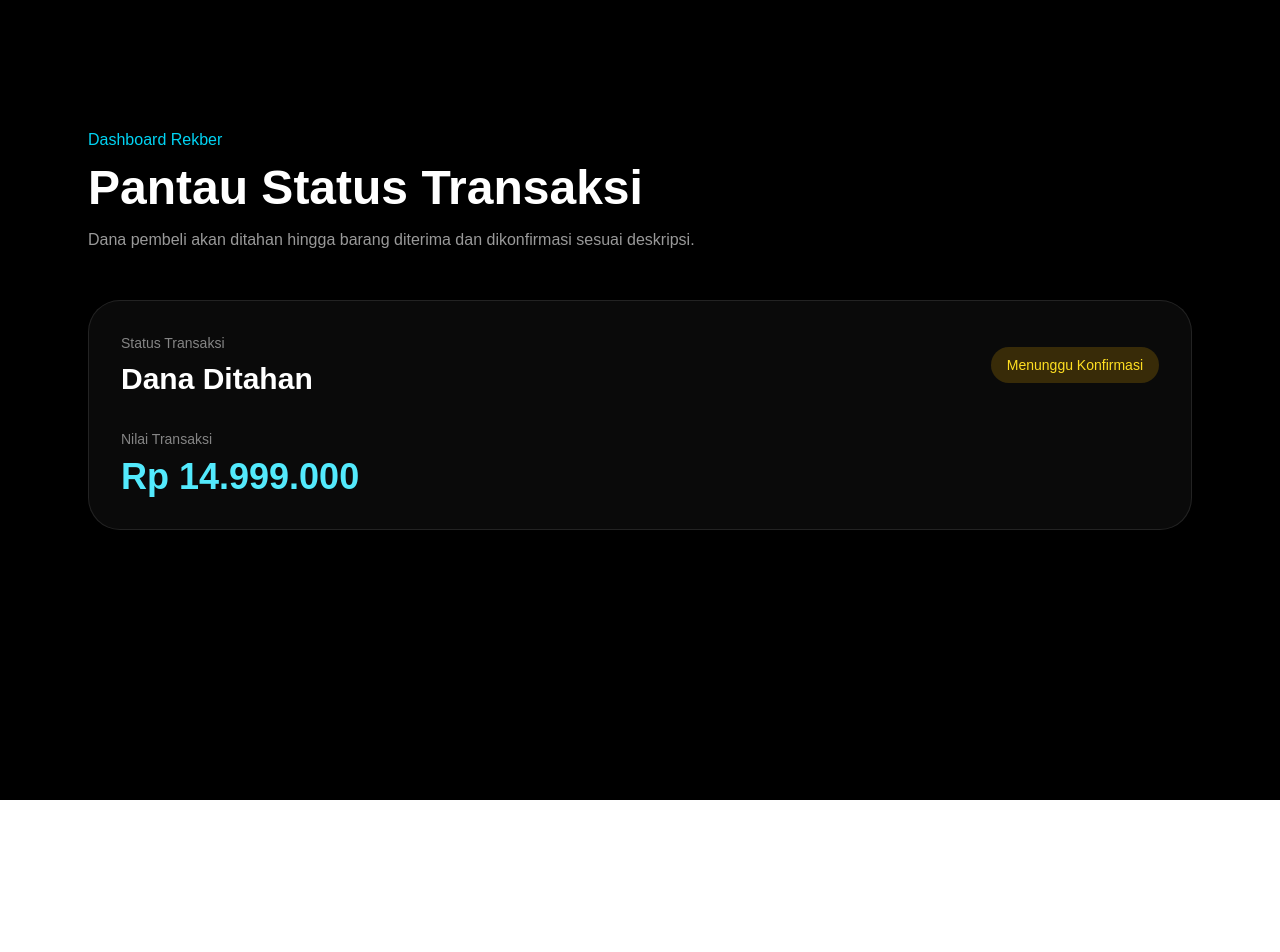
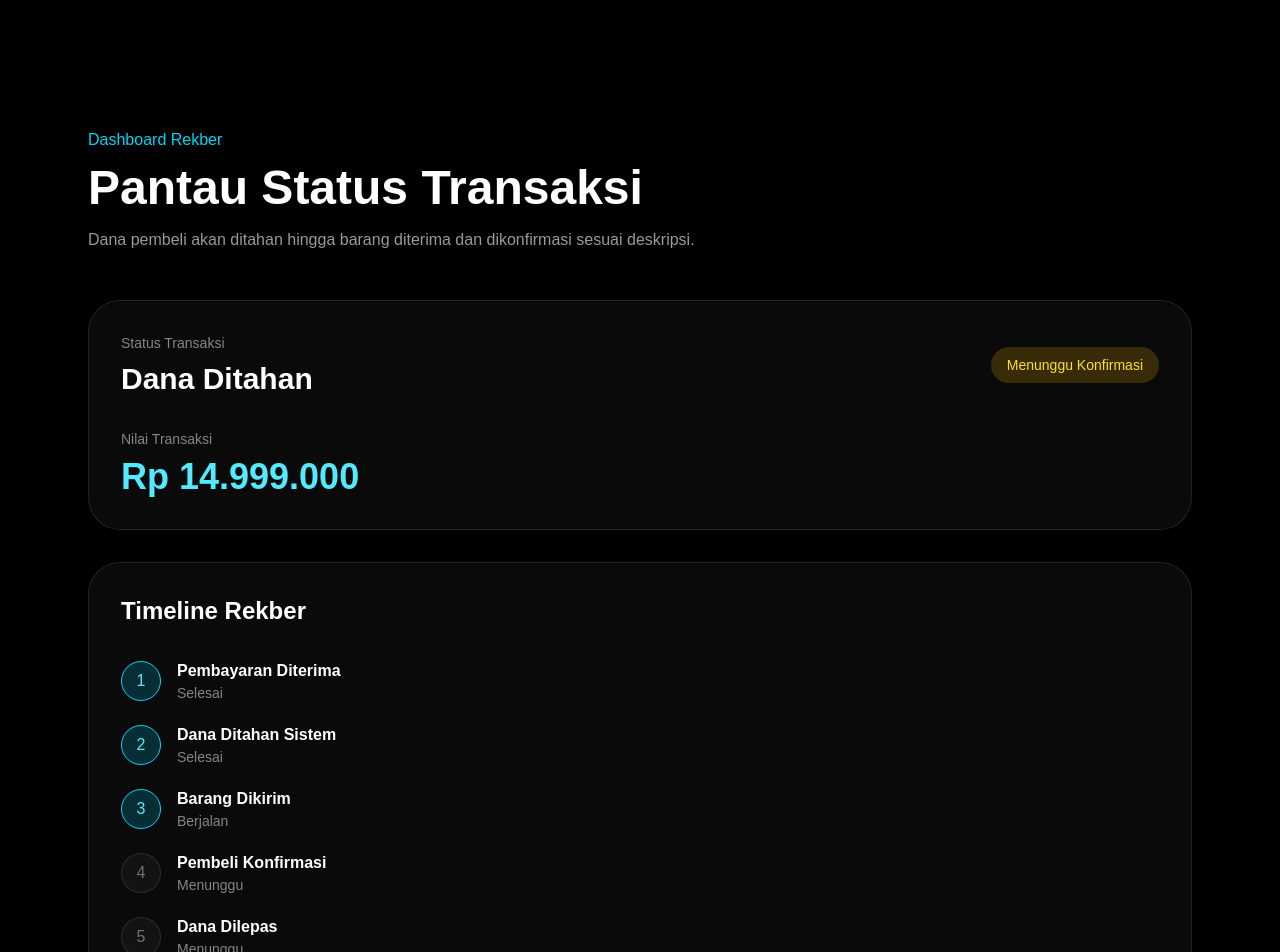
Before and after one commit to Rexlicky/gadgetswap, a Next.js app: page /escrow in a window 1280 px wide. Shown: the top 952 px of the page. Before the commit the page ends 800 px from the top, so only its background shows below. Built offline with nearby package versions, Linux system fonts and the light colour scheme.

Commit message:
feat: add escrow transaction timeline

```diff
--- a/src/app/escrow/page.js
+++ b/src/app/escrow/page.js
@@ -1,4 +1,5 @@
 import EscrowStatusCard from "@/components/escrow/EscrowStatusCard";
+import EscrowTimeline from "@/components/escrow/EscrowTimeline";
 
 export default function EscrowPage() {
   return (
@@ -15,6 +16,7 @@ export default function EscrowPage() {
           </p>
         </div>
         <EscrowStatusCard />
+        <EscrowTimeline />
       </div>
     </main>
   );
--- /dev/null
+++ b/src/components/escrow/EscrowTimeline.jsx
@@ -0,0 +1,56 @@
+export default function EscrowTimeline() {
+  const steps = [
+    {
+      title: "Pembayaran Diterima",
+      status: "Selesai",
+      active: true,
+    },
+    {
+      title: "Dana Ditahan Sistem",
+      status: "Selesai",
+      active: true,
+    },
+    {
+      title: "Barang Dikirim",
+      status: "Berjalan",
+      active: true,
+    },
+    {
+      title: "Pembeli Konfirmasi",
+      status: "Menunggu",
+      active: false,
+    },
+    {
+      title: "Dana Dilepas",
+      status: "Menunggu",
+      active: false,
+    },
+  ];
+
+  return (
+    <div className="mt-8 rounded-[2rem] border border-white/10 bg-white/[0.04] p-8 backdrop-blur-xl">
+      <h2 className="text-2xl font-bold">Timeline Rekber</h2>
+
+      <div className="mt-8 space-y-5">
+        {steps.map((step, index) => (
+          <div key={step.title} className="flex items-center gap-4">
+            <div
+              className={`flex h-10 w-10 items-center justify-center rounded-full border ${
+                step.active
+                  ? "border-cyan-400 bg-cyan-500/20 text-cyan-300"
+                  : "border-white/10 bg-white/[0.04] text-white/40"
+              }`}
+            >
+              {index + 1}
+            </div>
+
+            <div className="flex-1">
+              <h3 className="font-semibold">{step.title}</h3>
+              <p className="text-sm text-white/50">{step.status}</p>
+            </div>
+          </div>
+        ))}
+      </div>
+    </div>
+  );
+}
```
